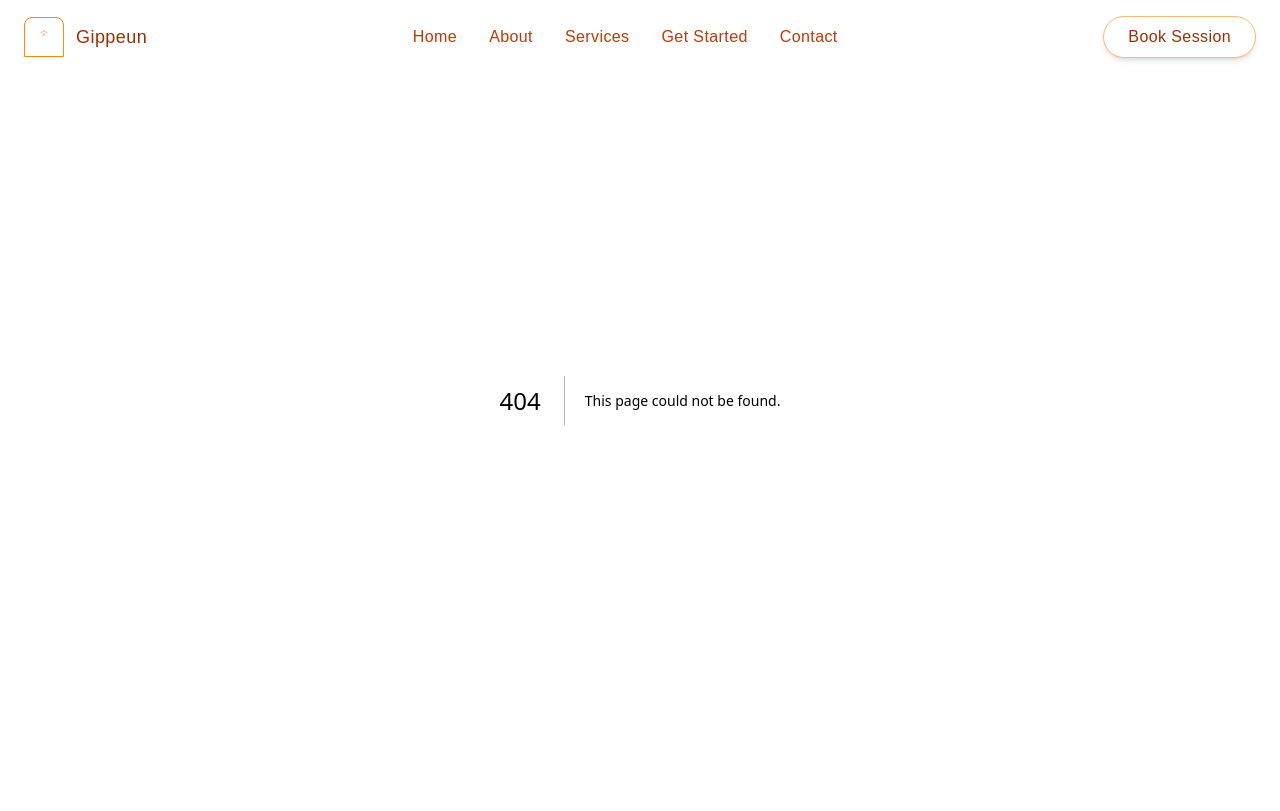
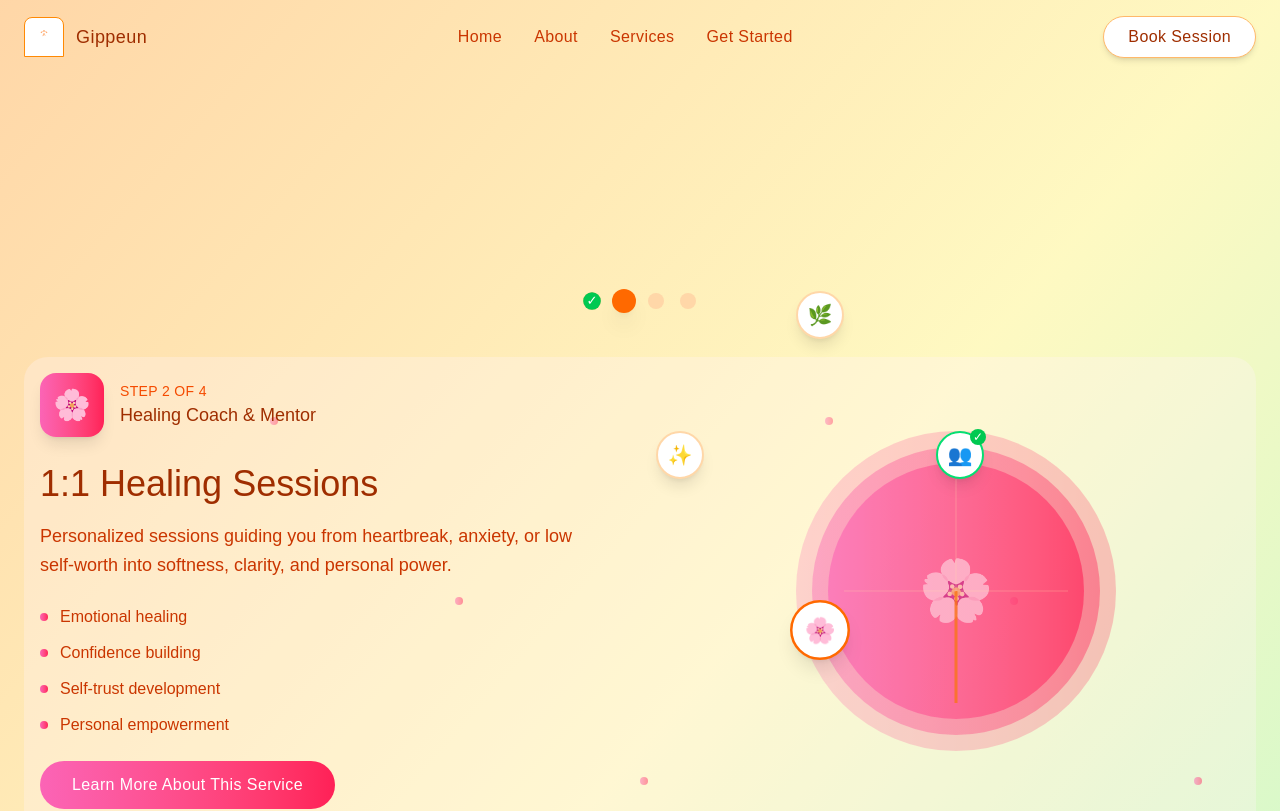
Before and after one commit to RaynerRay/gippeun, a Next.js app: page /services in a window 1280 px wide. Before the commit this address had no page. Shown: the top 811 px of the page. Built offline with nearby package versions, Linux system fonts and the light colour scheme.

Commit message:
added new name

```diff
--- /dev/null
+++ b/app/services/page.jsx
@@ -0,0 +1,13 @@
+
+import Services from '@/components/Services'
+import React from 'react'
+
+const page = () => {
+  return (
+    <>
+    <Services />
+    </>
+  )
+}
+
+export default page
--- a/components/About.jsx
+++ b/components/About.jsx
@@ -30,7 +30,7 @@ const About = () => {
         {/* Section Header */}
         <div className="text-center mb-16">
           <h2 className="text-4xl md:text-6xl font-light text-orange-800 mb-6 tracking-wide">
-            About Tafadzwa
+            About Gippeun
           </h2>
           <p className="text-xl text-orange-700 max-w-3xl mx-auto leading-relaxed">
             Experienced Social Worker | Healing Coach & Emotional Mentor
--- a/components/GetStarted.jsx
+++ b/components/GetStarted.jsx
@@ -290,7 +290,7 @@ const GetStarted = () => {
             </p>
             <p className="text-orange-600 italic">
               With softness and grace,<br />
-              <strong>T | The House of Gippeun</strong><br />
+              <strong>The House of Gippeun</strong><br />
               Healing Coach & Emotional Guide
             </p>
           </div>
--- a/components/Navbar.jsx
+++ b/components/Navbar.jsx
@@ -51,10 +51,10 @@ const Navbar = () => {
                Get Started
                 <span className="absolute -bottom-1 left-0 w-0 h-0.5 bg-orange-500 transition-all duration-300 group-hover:w-full"></span>
               </a>
-              <a href="/contact" className="text-orange-700 font-light tracking-wide hover:text-orange-600 transition-colors duration-300 relative group">
+              {/* <a href="/contact" className="text-orange-700 font-light tracking-wide hover:text-orange-600 transition-colors duration-300 relative group">
                 Contact
                 <span className="absolute -bottom-1 left-0 w-0 h-0.5 bg-orange-500 transition-all duration-300 group-hover:w-full"></span>
-              </a>
+              </a> */}
             </div>
 
             {/* CTA Button */}
@@ -92,9 +92,9 @@ const Navbar = () => {
               <a href="/get-started" className="block text-orange-700 font-light tracking-wide hover:text-orange-600 transition-colors duration-300 py-2">
                 Get Started
               </a>
-              <a href="/contact" className="block text-orange-700 font-light tracking-wide hover:text-orange-600 transition-colors duration-300 py-2">
+              {/* <a href="/contact" className="block text-orange-700 font-light tracking-wide hover:text-orange-600 transition-colors duration-300 py-2">
                 Contact
-              </a>
+              </a> */}
               <div className="pt-4 border-t border-orange-200">
                 <a href='/get-started'>
                 <button className="w-full px-6 py-3 bg-white bg-opacity-40 backdrop-blur-sm border border-orange-300 text-orange-800 font-light tracking-wide rounded-full hover:bg-opacity-60 transform hover:scale-105 transition-all duration-300 shadow-md">
--- a/components/Services.jsx
+++ b/components/Services.jsx
@@ -80,7 +80,7 @@ const Services = () => {
             Your Healing Journey
           </h2>
           <p className="text-xl text-orange-700 max-w-3xl mx-auto leading-relaxed">
-            Walk gently with Taffie through pain, and emerge emotionally grounded, whole, and free
+            Walk gently with Tafie through pain, and emerge emotionally grounded, whole, and free
           </p>
         </div>
 
```
Also changed, not shown: package.json (+7 -4 lines), tsconfig.json (added, +35 -0 lines), 2 other files (tests, documents, lock files or other folders).
